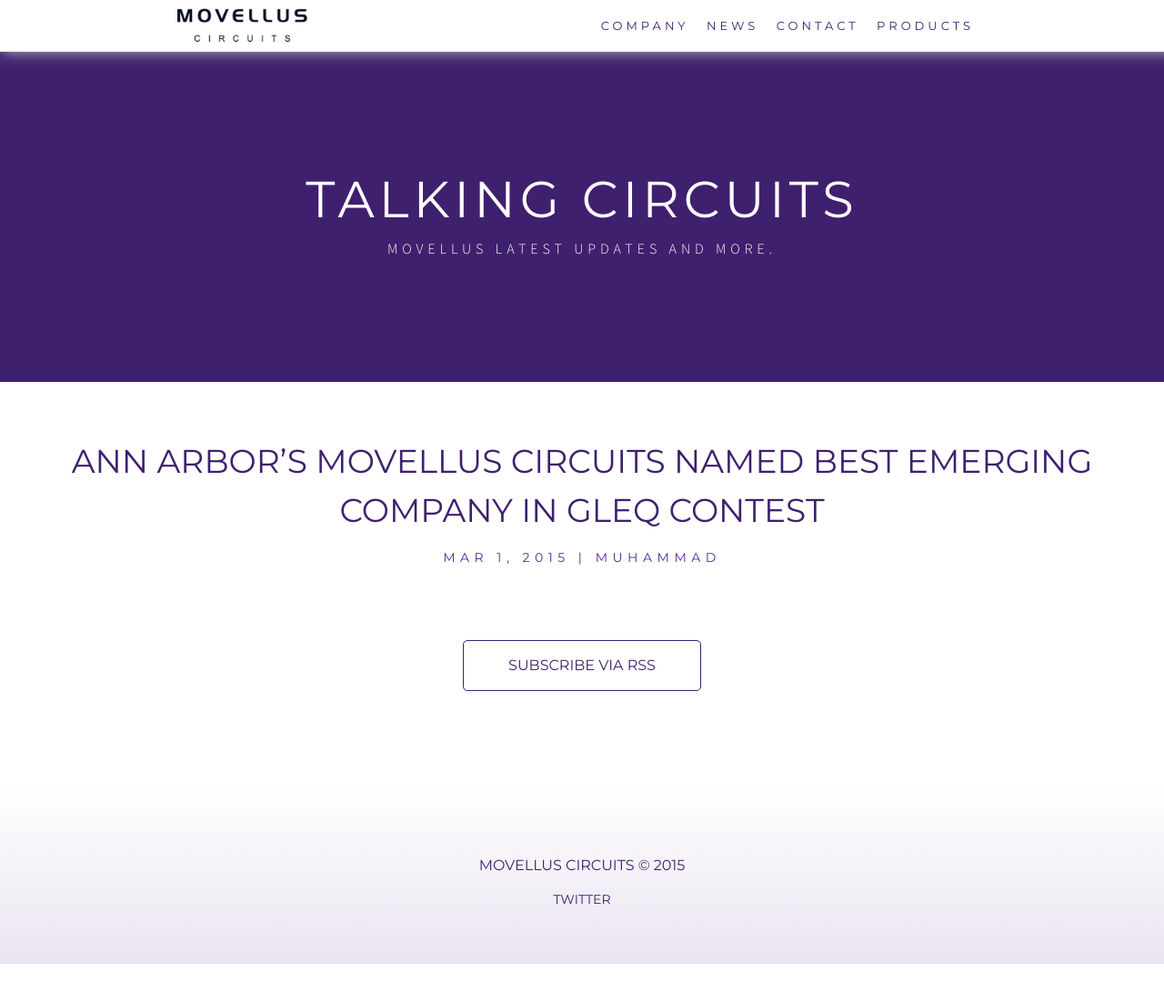
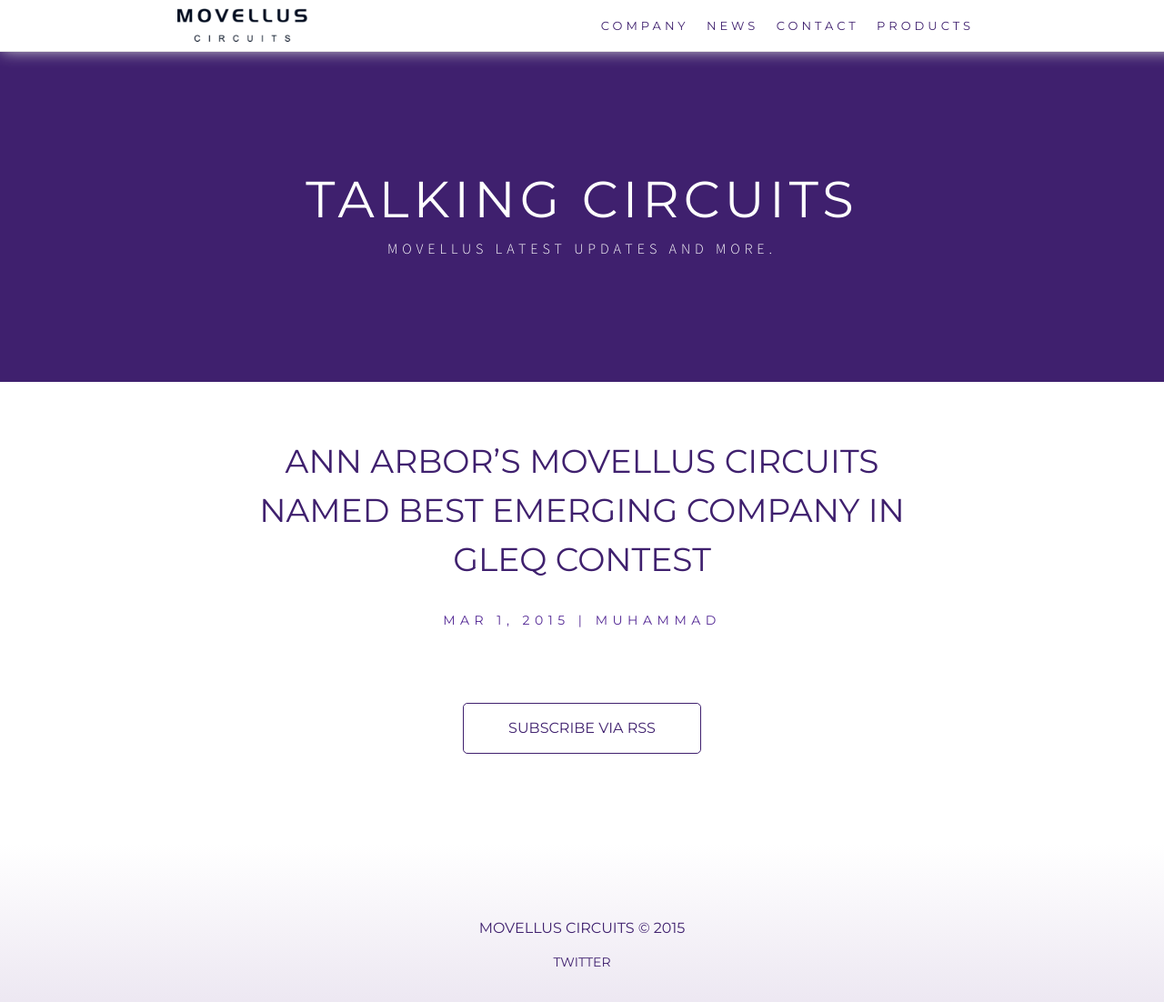
Before and after one commit to zaghmout/movellus, a Jekyll site: the page built from news/index.html, in a window 1280 px wide and 1129 px high. Shown: the top 1102 px of the window at 91% size. Built offline with Jekyll 4.4.1, drawn with Linux system fonts in a browser that asks for light colours; nearby versions of some CDN libraries.

Commit message:
fix disqus spacing and titles width

```diff
--- a/_sass/_layout.scss
+++ b/_sass/_layout.scss
@@ -175,6 +175,11 @@
 .post-link {
     display: block;
     font-size: 24px;
+
+    h2{
+        max-width: 720px;
+        margin: 0 auto $spacing-unit;
+    }
 
     @include media-query($on-palm) {
         font-size: 22px;
```
Also changed, not shown: 4 other files.
